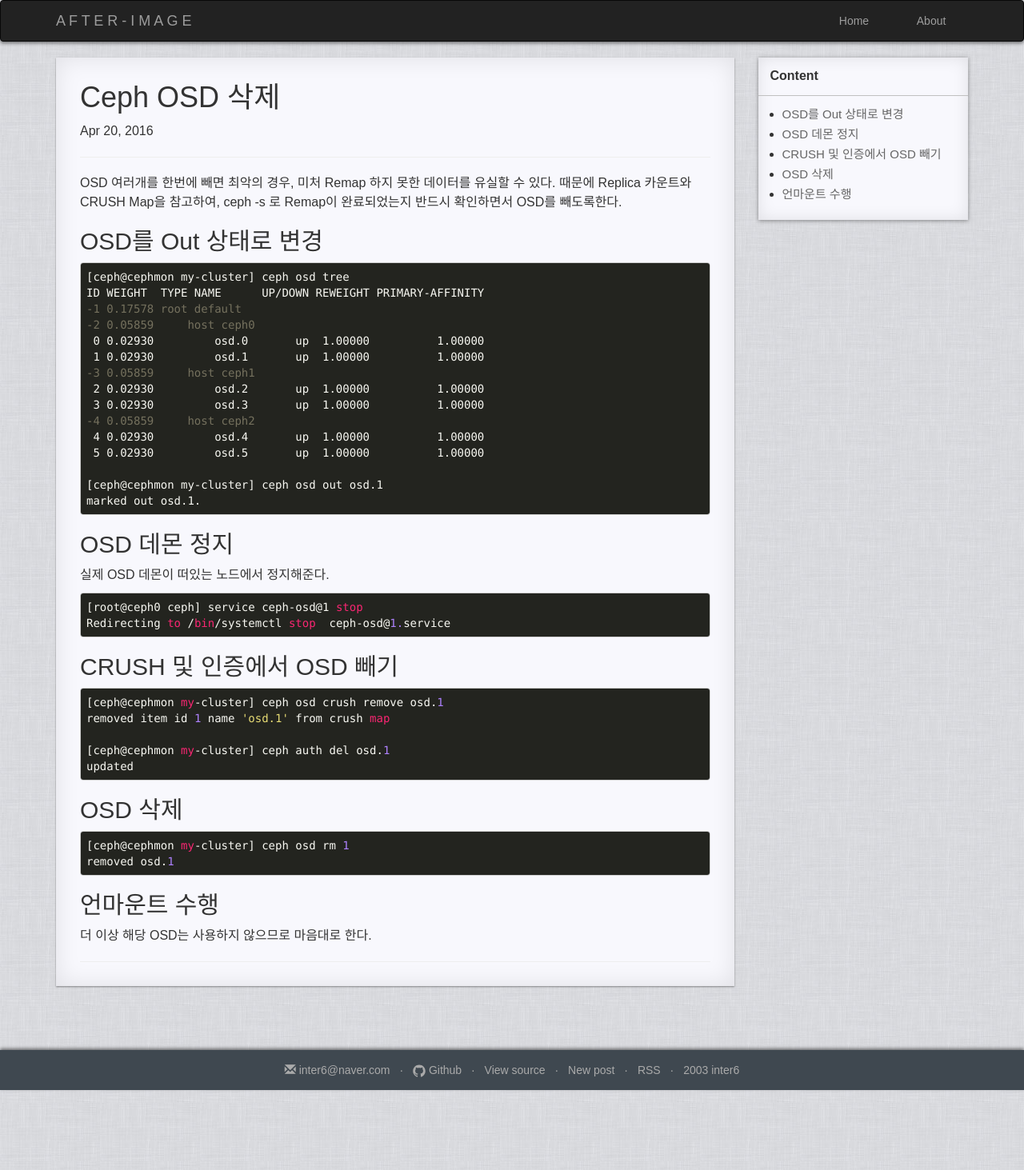
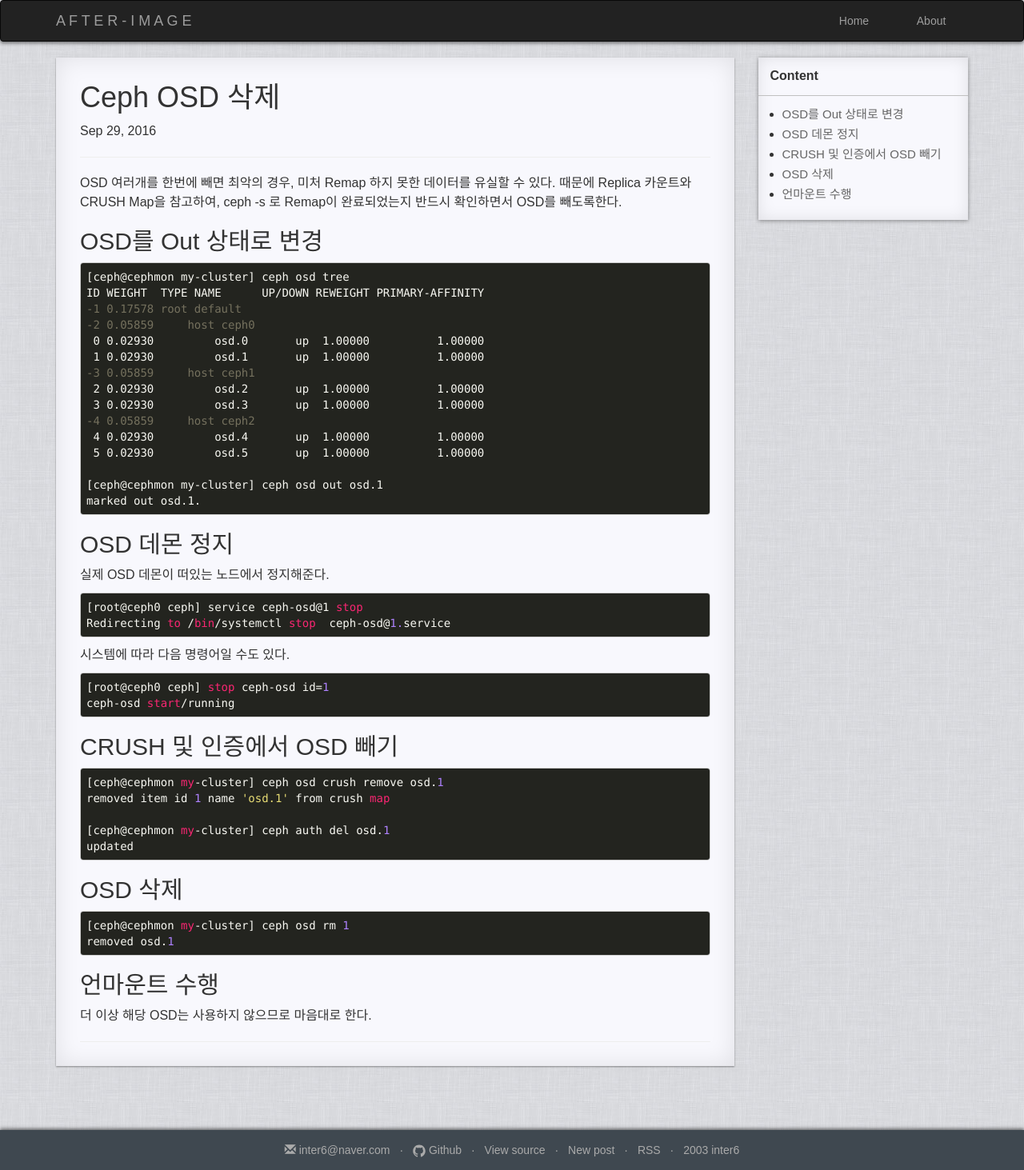
Before and after one commit to zizouu/zizouu.github.io, a Jekyll site: the page built from _posts/openstack/2016-09-29-ceph-osd-remove.md, in a window 1280 px wide. Shown: the whole page at 80% size. Built offline with Jekyll 4.4.1, drawn with Linux system fonts in a browser that asks for light colours; before the commit the page ends 1363 px from its top, so only the background shows below that.

Commit message:
Ceph OSD 삭제 문서 갱신

````diff
--- a/_posts/openstack/2016-04-20-ceph-osd-remove.md
+++ b/_posts/openstack/2016-09-29-ceph-osd-remove.md
@@ -1,7 +1,7 @@
 ---
 layout: post
 title: "Ceph OSD 삭제"
-date: 2016-04-20
+date: 2016-09-29
 categories: openstack
 ---
 
@@ -42,6 +42,13 @@ marked out osd.1.
 Redirecting to /bin/systemctl stop  ceph-osd@1.service
 ```
 
+시스템에 따라 다음 명령어일 수도 있다.
+
+```bash
+[root@ceph0 ceph] stop ceph-osd id=1
+ceph-osd start/running
+```
+
 
 ## CRUSH 및 인증에서 OSD 빼기
 
````
